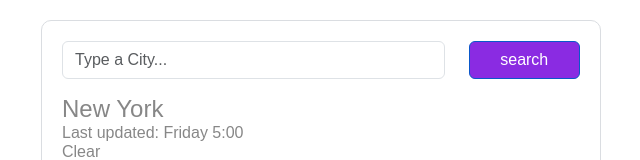
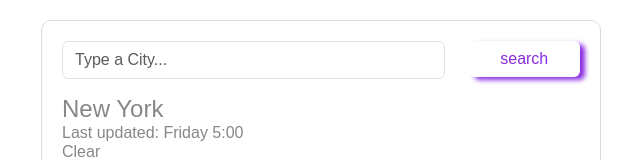
Before and after one commit to CandyAndy2607/vanillaWeatherApp, a plain HTML site: page index.html in a window 1280 px wide. In both pictures the pointer is over the input "search". Shown: the top 160 px of the page, without its empty margins (319-959 px from the left). Drawn offline with nearby package versions, Linux system fonts and the light colour scheme; no server answers.

Commit message:
updated css

```diff
--- a/styles.css
+++ b/styles.css
@@ -30,6 +30,13 @@ a:hover {
 }
 #search-btn {
   background-color: blueviolet;
+  border: 1px blueviolet;
+}
+#search-btn:hover {
+  transition: ease-out 5ms;
+  background-color: white;
+  color: blueviolet;
+  box-shadow: 5px 3px 5px blueviolet;
 }
 .weather-temperature .active {
   color: black;
```
